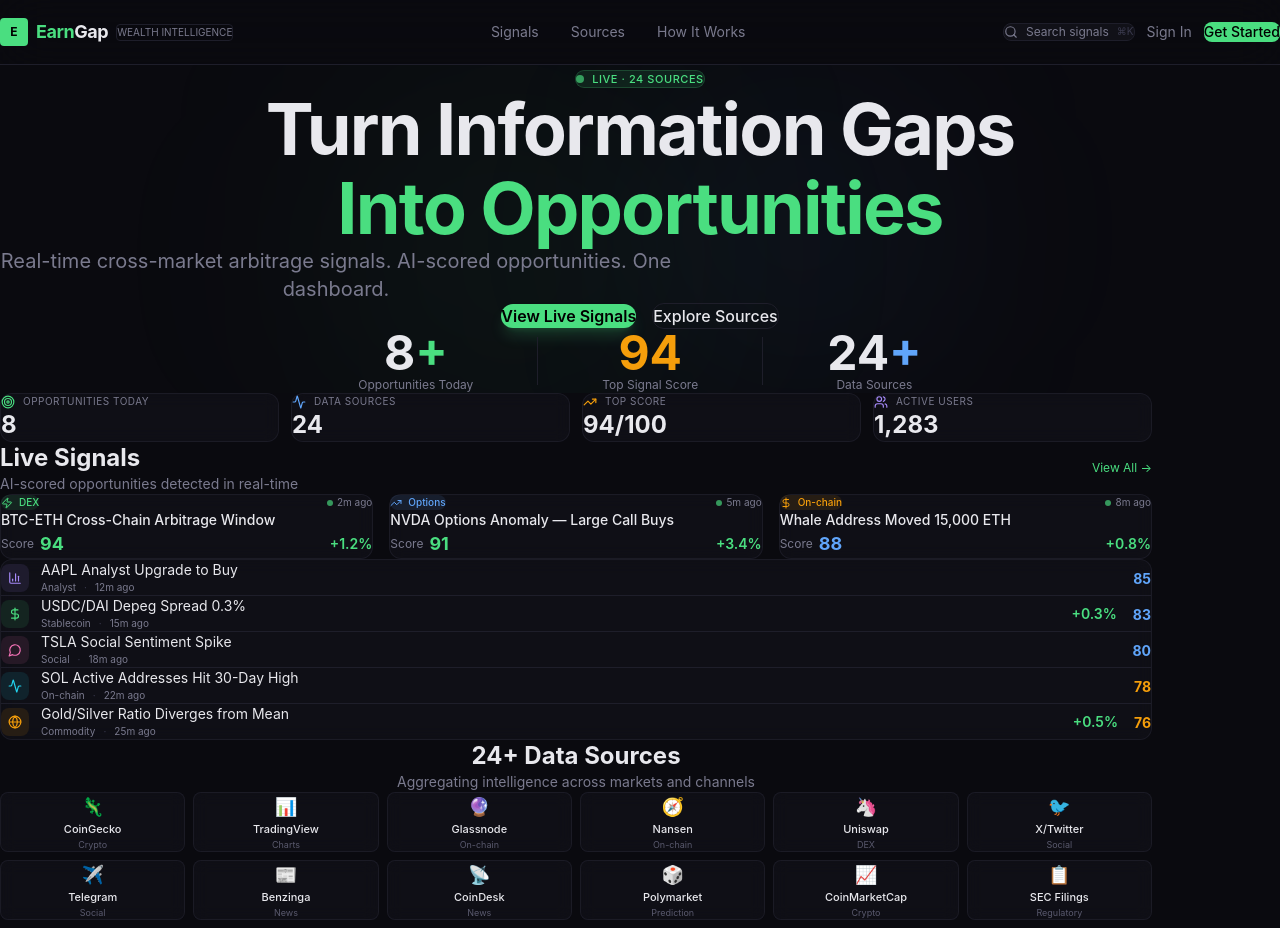
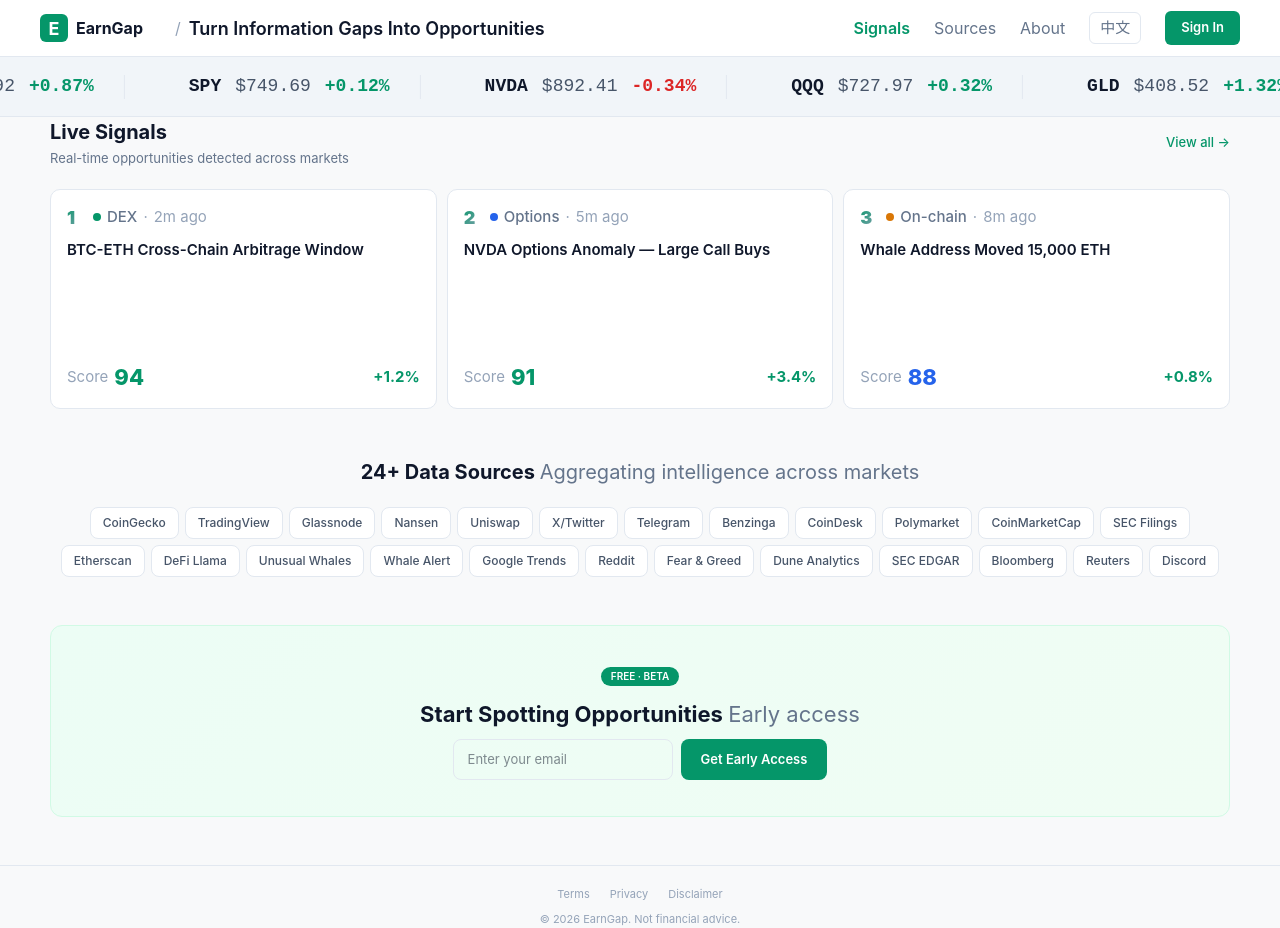
Before and after one commit to Aizhuangwei/earngap-frontend, a Next.js app: page / in a window 1280 px wide. Shown: the top 928 px of the page. Built offline with nearby package versions, Linux system fonts and the light colour scheme.

Commit message:
fix:restore-b7786eb-files-for-proper-homepage

```diff
--- a/src/app/globals.css
+++ b/src/app/globals.css
@@ -22,27 +22,3 @@
   color: var(--text);
   -webkit-font-smoothing: antialiased;
 }
-
-/* Card glass effect for homepage components */
-.card-glass {
-  background: rgba(17, 17, 24, 0.8);
-  border: 1px solid rgba(30, 30, 42, 0.8);
-  backdrop-filter: blur(8px);
-}
-
-/* Animations */
-@keyframes fade-in {
-  from { opacity: 0; transform: translateY(8px); }
-  to { opacity: 1; transform: translateY(0); }
-}
-@keyframes slide-up {
-  from { opacity: 0; transform: translateY(20px); }
-  to { opacity: 1; transform: translateY(0); }
-}
-@keyframes pulse-glow {
-  0%, 100% { opacity: 1; }
-  50% { opacity: 0.4; }
-}
-.animate-fade-in { animation: fade-in 0.5s ease-out forwards; }
-.animate-slide-up { animation: slide-up 0.5s ease-out forwards; }
-.animate-pulse-glow { animation: pulse-glow 1.5s ease-in-out infinite; }
--- a/src/app/layout.tsx
+++ b/src/app/layout.tsx
@@ -1,5 +1,5 @@
 // Layout — Root layout with metadata
-import type { Metadata, Viewport } from "next";
+import type { Metadata } from "next";
 import "./globals.css";
 
 export const metadata: Metadata = {
@@ -12,11 +12,6 @@
     siteName: "EarnGap",
     type: "website",
   },
-};
-
-export const viewport: Viewport = {
-  width: 'device-width',
-  initialScale: 1,
 };
 
 export default function RootLayout({
--- a/src/app/page.tsx
+++ b/src/app/page.tsx
@@ -1,65 +1,110 @@
-// Home Page - 正确的Dashboard版本
+// EarnGap — Wealth Intelligence Hub
 'use client';
-import { Navbar } from '@/components/home/Navbar';
-import { HeroSection } from '@/components/home/HeroSection';
-import { StatsBar } from '@/components/home/StatsBar';
-import { OpportunityFeed } from '@/components/home/OpportunityFeed';
-import { SourceGrid } from '@/components/home/SourceGrid';
-import { ValueProps } from '@/components/home/ValueProps';
-import { CTABanner } from '@/components/home/CTABanner';
-import { Footer } from '@/components/home/Footer';
-
-const signalsData = [
-  { id: 1, title: 'BTC-ETH Cross-Chain Arbitrage Window', source: 'DEX', score: 94, type: 'arbitrage', time: '2m ago', estimate: '+1.2%' },
-  { id: 2, title: 'NVDA Options Anomaly — Large Call Buys', source: 'Options', score: 91, type: 'options', time: '5m ago', estimate: '+3.4%' },
-  { id: 3, title: 'Whale Address Moved 15,000 ETH', source: 'On-chain', score: 88, type: 'whale', time: '8m ago', estimate: '+0.8%' },
-  { id: 4, title: 'AAPL Analyst Upgrade to Buy', source: 'Analyst', score: 85, type: 'rating', time: '12m ago', estimate: null },
-  { id: 5, title: 'USDC/DAI Depeg Spread 0.3%', source: 'Stablecoin', score: 83, type: 'stablecoin', time: '15m ago', estimate: '+0.3%' },
-  { id: 6, title: 'TSLA Social Sentiment Spike', source: 'Social', score: 80, type: 'sentiment', time: '18m ago', estimate: null },
-  { id: 7, title: 'SOL Active Addresses Hit 30-Day High', source: 'On-chain', score: 78, type: 'onchain', time: '22m ago', estimate: null },
-  { id: 8, title: 'Gold/Silver Ratio Diverges from Mean', source: 'Commodity', score: 76, type: 'ratio', time: '25m ago', estimate: '+0.5%' },
-];
-
-const stats = { opportunitiesToday: 8, sourcesCovered: 24, topScore: 94, activeUsers: 1283 };
-
-const dataSources = [
-  { name: 'CoinGecko', icon: '🦎', category: 'Crypto' },
-  { name: 'TradingView', icon: '📊', category: 'Charts' },
-  { name: 'Glassnode', icon: '🔮', category: 'On-chain' },
-  { name: 'Nansen', icon: '🧭', category: 'On-chain' },
-  { name: 'Uniswap', icon: '🦄', category: 'DEX' },
-  { name: 'X/Twitter', icon: '🐦', category: 'Social' },
-  { name: 'Telegram', icon: '✈️', category: 'Social' },
-  { name: 'Benzinga', icon: '📰', category: 'News' },
-  { name: 'CoinDesk', icon: '📡', category: 'News' },
-  { name: 'Polymarket', icon: '🎲', category: 'Prediction' },
-  { name: 'CoinMarketCap', icon: '📈', category: 'Crypto' },
-  { name: 'SEC Filings', icon: '📋', category: 'Regulatory' },
-  { name: 'Etherscan', icon: '🔍', category: 'On-chain' },
-  { name: 'DeFi Llama', icon: '🦙', category: 'DeFi' },
-  { name: 'Unusual Whales', icon: '🐋', category: 'Options' },
-  { name: 'Whale Alert', icon: '🐳', category: 'On-chain' },
-  { name: 'Google Trends', icon: '🔎', category: 'Trends' },
-  { name: 'Reddit', icon: '🤖', category: 'Social' },
-  { name: 'Fear & Greed', icon: '😨', category: 'Sentiment' },
-  { name: 'Dune Analytics', icon: '🏜️', category: 'Analytics' },
-  { name: 'SEC EDGAR', icon: '📁', category: 'Regulatory' },
-  { name: 'Bloomberg', icon: '💼', category: 'News' },
-  { name: 'Reuters', icon: '📰', category: 'News' },
-  { name: 'Discord', icon: '💬', category: 'Social' },
-];
+import { useEffect, useState } from 'react';
+import { t, getLang, setLang, Lang } from '@/lib/i18n';
+import { Header, TickerTape, Footer } from '@/components/layout';
 
 export default function Home() {
+  const [lang, setLangState] = useState<Lang>('en');
+  useEffect(() => { setLangState(getLang()); }, []);
+
+  const switchLang = () => {
+    const next = lang === 'en' ? 'zh' : 'en';
+    setLang(next);
+    setLangState(next);
+  };
+
   return (
-    <div className="min-h-screen bg-[#0a0a0f] text-white">
-      <Navbar />
-      <HeroSection stats={{ opportunitiesToday: 8, topScore: 94 }} />
-      <StatsBar stats={stats} />
-      <OpportunityFeed opportunities={signalsData} />
-      <SourceGrid sources={dataSources} />
-      <ValueProps />
-      <CTABanner />
-      <Footer />
+    <div style={{ background: '#f8f9fa', color: '#0f172a', minHeight: '100vh', fontFamily: 'Inter, -apple-system, sans-serif' }}>
+      <Header lang={lang} switchLang={switchLang} />
+      <TickerTape />
+      <SignalFeed lang={lang} />
+      <SourceGrid lang={lang} />
+      <CTA lang={lang} />
+      <Footer lang={lang} />
     </div>
   );
 }
+
+function SignalFeed({ lang }: { lang: Lang }) {
+  const allSignals = [
+    { id: 1, title: 'BTC-ETH Cross-Chain Arbitrage Window', src: 'DEX', score: 94, type: 'arbitrage', time: '2m ago', est: '+1.2%' },
+    { id: 2, title: 'NVDA Options Anomaly — Large Call Buys', src: 'Options', score: 91, type: 'options', time: '5m ago', est: '+3.4%' },
+    { id: 3, title: 'Whale Address Moved 15,000 ETH', src: 'On-chain', score: 88, type: 'whale', time: '8m ago', est: '+0.8%' },
+    { id: 4, title: 'AAPL Analyst Upgrade to Buy', src: 'Analyst', score: 85, type: 'rating', time: '12m ago', est: null },
+    { id: 5, title: 'USDC/DAI Depeg Spread 0.3%', src: 'Stablecoin', score: 83, type: 'arbitrage', time: '15m ago', est: '+0.3%' },
+    { id: 6, title: 'TSLA Social Sentiment Spike', src: 'Social', score: 80, type: 'sentiment', time: '18m ago', est: null },
+    { id: 7, title: 'SOL Active Addresses Hit 30-Day High', src: 'On-chain', score: 78, type: 'onchain', time: '22m ago', est: null },
+    { id: 8, title: 'Gold/Silver Ratio Diverges from Mean', src: 'Commodity', score: 76, type: 'ratio', time: '25m ago', est: '+0.5%' },
+  ];
+  const signals = allSignals.slice(0, 3);
+  const typeColors: Record<string, string> = { arbitrage: '#059669', options: '#2563eb', whale: '#d97706', rating: '#7c3aed', sentiment: '#db2777', onchain: '#0891b2', ratio: '#d97706' };
+
+  return (
+    <section id="signals" style={{ maxWidth: 1200, margin: '0 auto', padding: '0 10px 48px' }}>
+      <div style={{ display: 'flex', justifyContent: 'space-between', alignItems: 'center', marginBottom: 20 }}>
+        <div>
+          <h2 style={{ fontSize: 20, fontWeight: 700 }}>{t('signals.title', lang)}</h2>
+          <p style={{ fontSize: 13, color: '#64748b', marginTop: 2 }}>{t('signals.subtitle', lang)}</p>
+        </div>
+        <a href="/signals" style={{ fontSize: 13, color: '#059669', textDecoration: 'none', fontWeight: 500 }}>{t('signals.viewAll', lang)}</a>
+      </div>
+      <div style={{ display: 'grid', gridTemplateColumns: 'repeat(auto-fill, minmax(300px, 1fr))', gap: 10 }}>
+        {signals.map((s, idx) => (
+          <a key={s.id} href={`/signals/${s.id}`} style={{ textDecoration: 'none', color: 'inherit', display: 'block' }}>
+            <div style={{ display: 'flex', flexDirection: 'column', padding: '14px 16px', borderRadius: 10, border: '1px solid #e2e8f0', background: '#fff', cursor: 'pointer', height: 220 }}>
+              <div style={{ display: 'flex', alignItems: 'center', gap: 6, marginBottom: 8 }}>
+                <span style={{ fontSize: 18, fontWeight: 900, background: 'linear-gradient(135deg, #059669, #94a3b8)', WebkitBackgroundClip: 'text', WebkitTextFillColor: 'transparent', minWidth: 20 }}>{idx + 1}</span>
+                <span style={{ width: 8, height: 8, borderRadius: '50%', background: typeColors[s.type] || '#94a3b8' }} />
+                <span style={{ fontSize: 15, color: '#64748b', fontWeight: 500 }}>{s.src}</span>
+                <span style={{ fontSize: 15, color: '#94a3b8' }}>·</span>
+                <span style={{ fontSize: 15, color: '#94a3b8' }}>{s.time}</span>
+              </div>
+              <div style={{ fontSize: 15, fontWeight: 600, lineHeight: 1.4, marginBottom: 'auto', color: '#0f172a' }}>{s.title}</div>
+              <div style={{ display: 'flex', justifyContent: 'space-between', alignItems: 'center', marginTop: 10 }}>
+                <div style={{ display: 'flex', alignItems: 'center', gap: 6 }}>
+                  <span style={{ fontSize: 15, color: '#94a3b8' }}>{t('signals.score', lang)}</span>
+                  <span style={{ fontSize: 22, fontWeight: 800, color: s.score >= 90 ? '#059669' : s.score >= 80 ? '#2563eb' : '#d97706' }}>{s.score}</span>
+                </div>
+                {s.est && <span style={{ fontSize: 15, fontWeight: 700, color: '#059669' }}>{s.est}</span>}
+              </div>
+            </div>
+          </a>
+        ))}
+      </div>
+    </section>
+  );
+}
+
+function SourceGrid({ lang }: { lang: Lang }) {
+  const sources = ['CoinGecko', 'TradingView', 'Glassnode', 'Nansen', 'Uniswap', 'X/Twitter', 'Telegram', 'Benzinga', 'CoinDesk', 'Polymarket', 'CoinMarketCap', 'SEC Filings', 'Etherscan', 'DeFi Llama', 'Unusual Whales', 'Whale Alert', 'Google Trends', 'Reddit', 'Fear & Greed', 'Dune Analytics', 'SEC EDGAR', 'Bloomberg', 'Reuters', 'Discord'];
+  return (
+    <section id="sources" style={{ maxWidth: 1200, margin: '0 auto', padding: '0 10px 48px' }}>
+      <div style={{ textAlign: 'center', marginBottom: 20 }}>
+        <h2 style={{ fontSize: 20, fontWeight: 700 }}>{t('sources.title', lang)} <span style={{ fontSize: 20, color: '#64748b', fontWeight: 400 }}>{t('sources.subtitle', lang)}</span></h2>
+      </div>
+      <div style={{ display: 'flex', flexWrap: 'wrap', gap: 6, justifyContent: 'center' }}>
+        {sources.map((s, i) => (
+          <div key={i} style={{ display: 'flex', alignItems: 'center', gap: 5, padding: '6px 12px', borderRadius: 8, border: '1px solid #e2e8f0', background: '#fff', fontSize: 12 }}>
+            <span style={{ color: '#475569', fontWeight: 500 }}>{s}</span>
+          </div>
+        ))}
+      </div>
+    </section>
+  );
+}
+
+function CTA({ lang }: { lang: Lang }) {
+  return (
+    <section style={{ maxWidth: 1200, margin: '0 auto', padding: '0 10px 48px', textAlign: 'center' }}>
+      <div style={{ padding: '36px 24px', borderRadius: 12, border: '1px solid #d1fae5', background: 'linear-gradient(135deg, #ecfdf5, #f0fdf4)' }}>
+        <div style={{ display: 'inline-flex', alignItems: 'center', gap: 4, padding: '2px 10px', borderRadius: 12, background: '#059669', color: '#fff', fontSize: 10, fontWeight: 600, marginBottom: 12 }}>{t('cta.badge', lang)}</div>
+        <h2 style={{ fontSize: 22, fontWeight: 700, marginBottom: 8 }}>{t('cta.title', lang)} <span style={{ fontSize: 22, color: '#64748b', fontWeight: 400 }}>{t('cta.subtitle', lang)}</span></h2>
+        <div style={{ display: 'flex', gap: 8, justifyContent: 'center' }}>
+          <input type="email" placeholder={t('cta.placeholder', lang)} style={{ padding: '10px 14px', borderRadius: 8, border: '1px solid #e2e8f0', fontSize: 13, width: 220, outline: 'none' }} />
+          <button style={{ padding: '10px 20px', borderRadius: 8, background: '#059669', color: '#fff', fontWeight: 600, fontSize: 13, border: 'none', cursor: 'pointer' }}>{t('cta.button', lang)}</button>
+        </div>
+      </div>
+    </section>
+  );
+}
```
